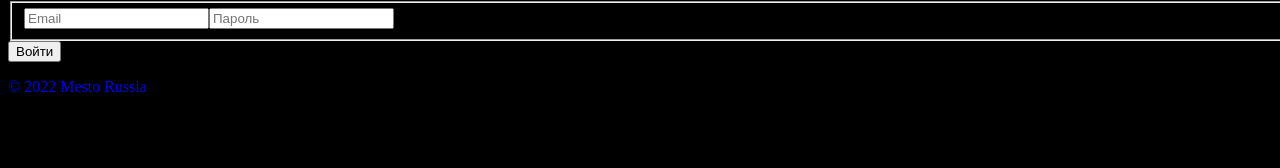
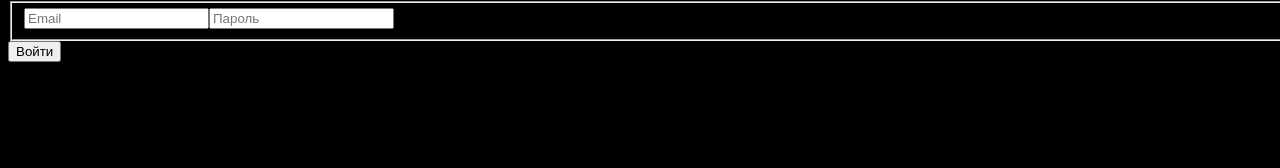
Before and after one commit to melnikovst/react-mesto-auth, a React (Create React App) app: page /#/sign-in in a window 1280 px wide. Shown: the part 163-331 px from the top of the page. Built offline with nearby package versions, Linux system fonts and the light colour scheme.

Commit message:
remove link from footer

```diff
--- a/src/components/Footer.js
+++ b/src/components/Footer.js
@@ -3,9 +3,7 @@ import { Link } from 'react-router-dom';
 const Footer = () => {
   return (
     <footer className="footer">
-      <Link style={{ textDecoration: 'none' }} to="/sign-in">
         <p className="footer__copyright">{`© ${new Date().getFullYear()} Mesto Russia`}</p>
-      </Link>
     </footer>
   );
 };
```
